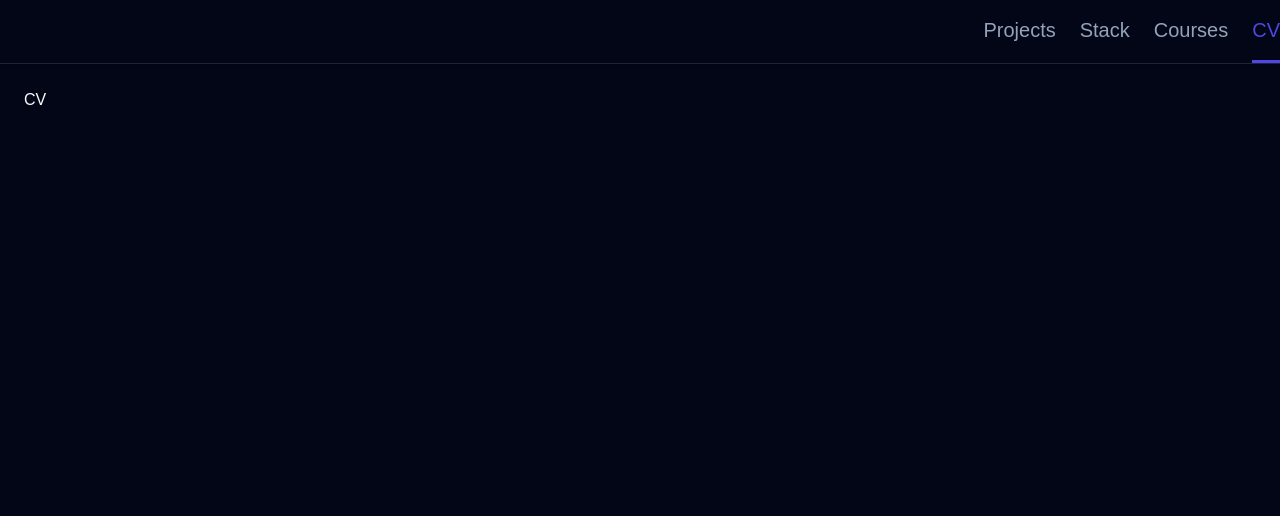
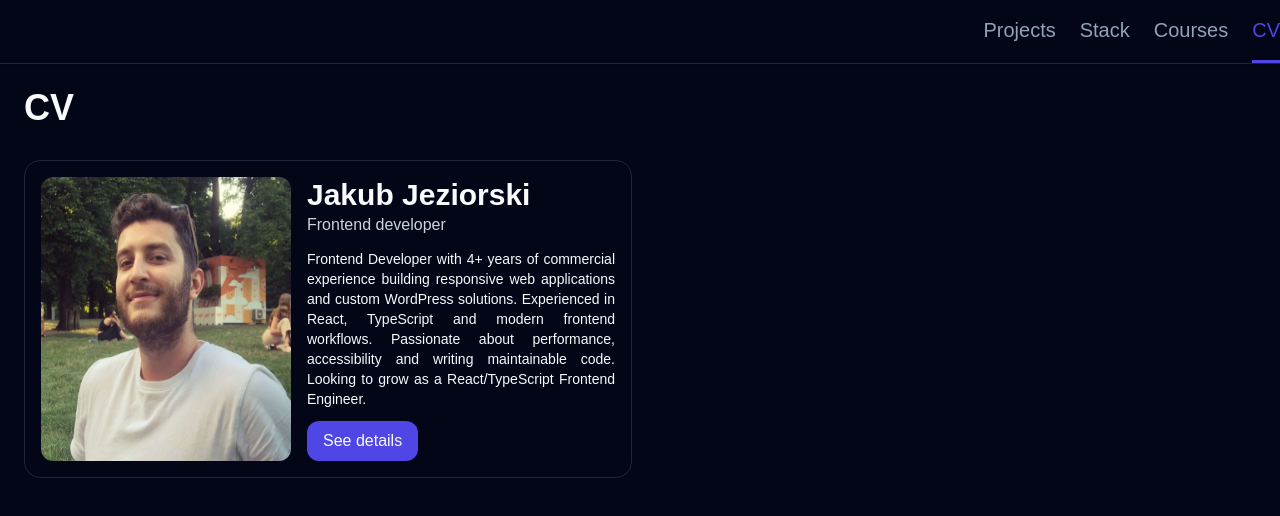
Before and after one commit to Kuba-Jeziorski/portfolio, a Next.js app: page /cv in a window 1280 px wide. Shown: the top 516 px of the page. Built offline with nearby package versions, Linux system fonts and the light colour scheme.

Commit message:
feat: add cv page and cv-related assets

```diff
--- a/app/components/ui/heading.tsx
+++ b/app/components/ui/heading.tsx
@@ -10,7 +10,7 @@ type Props = {
 
 const variantStyles = {
   h1: "text-4xl font-bold mb-4",
-  h2: "text-3xl font-semibold mb-3",
+  h2: "text-3xl font-semibold",
   h3: "text-2xl font-medium mb-2",
 };
 
--- a/app/cv/page.tsx
+++ b/app/cv/page.tsx
@@ -1,3 +1,43 @@
+import Image from "next/image";
+import Heading from "../components/ui/heading";
+import Link from "next/link";
+
 export default function CvPage() {
-  return <h1>CV</h1>;
+  return (
+    <div className="w-full flex flex-col gap-4">
+      <Heading variant="h1">CV</Heading>
+      <div className="w-full grid grid-cols-2 gap-4">
+        <div className="flex items-stretch gap-4 rounded-2xl border border-slate-400/20 p-4">
+          <Image
+            src="/cv-image.jpg"
+            alt="Jakub Jeziorski"
+            width={250}
+            height={250}
+            className="rounded-xl"
+          />
+          <div className="flex flex-col">
+            <Heading variant="h2">Jakub Jeziorski</Heading>
+            <p className="text-secondary-text mb-3">Frontend developer</p>
+            <p className="text-sm text-justify mb-3">
+              Frontend Developer with 4+ years of commercial experience building
+              responsive web applications and custom WordPress solutions.
+              Experienced in React, TypeScript and modern frontend workflows.
+              Passionate about performance, accessibility and writing
+              maintainable code. Looking to grow as a React/TypeScript Frontend
+              Engineer.
+            </p>
+            <div className="flex mt-auto">
+              <Link
+                target="_blank"
+                href="/cv.pdf"
+                className="flex px-4 py-2 font bg-primary-accent rounded-xl border-none transition-filter duration-300 hover:brightness-125"
+              >
+                See details
+              </Link>
+            </div>
+          </div>
+        </div>
+      </div>
+    </div>
+  );
 }
```
Also changed, not shown: public/cv-image.jpg (added), 1 other file (tests, documents, lock files or other folders).
